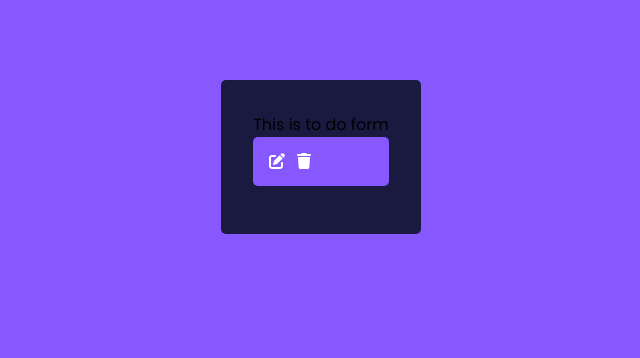
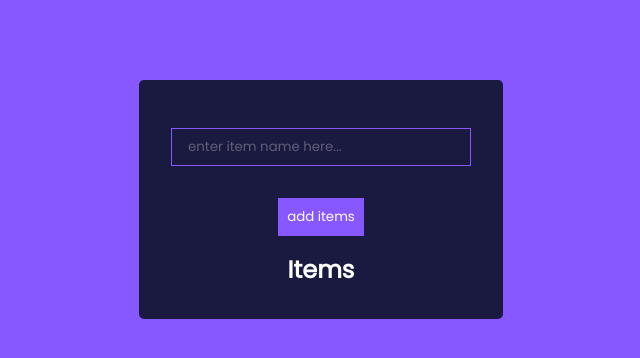
Before and after one commit to vvkkr1/todo-list, a React (Create React App) app: page / in a window 1280 px wide. Shown: the top 358 px of the page, without its empty margins (319-959 px from the left). Built offline with nearby package versions, Linux system fonts and the light colour scheme.

Commit message:
how to add values inside the empty array using data state variable

```diff
--- a/src/_app.js
+++ b/src/_app.js
@@ -1,6 +1,5 @@
 import './_app.css';
 import TodoHomepage from './pages';
-// import Homepage from './pages';
 
 function HomeApp() {
   return (
--- a/src/components/todo-form/index.js
+++ b/src/components/todo-form/index.js
@@ -1,13 +1,38 @@
-import React,{useState} from 'react'
-import './todoForm.css';
+// import React,{useState} from 'react'
+// import './todoForm.css';
 
-const TodoForm = () => {
+// const TodoForm = () => {
+//   const[value,setValue]=useState("");
+//   // const[data,setData]=useState([]);
 
-  return (
-    <div>
-      This is to do form
-    </div>
-  )
+//   function handleSubmit(event){
+//     event.preventDefault();
 
-}
- export default TodoForm
+
+//     console.log(value);
+//     // setData(value);
+//   }
+
+//   return (
+//     <div className='todo-form'>
+//       <form className='form' onSubmit={handleSubmit}>
+//         <div>
+//           <input
+//             type="text"
+//             className='todo-input'
+//             value={value}
+//             name='item'
+//             onChange={(event)=>setValue(event.target.value)}
+//             placeholder='enter item name...'
+//           />
+//         </div>
+//         <h1>{value}</h1>
+//         <div>
+//           <button className='todo-btn'>Add Items</button>
+//         </div>
+//       </form>
+//     </div>
+//   )
+
+// }
+//  export default TodoForm
--- a/src/components/todo/index.js
+++ b/src/components/todo/index.js
@@ -1,18 +1,18 @@
-import React from 'react'
-import "./todo.css";
-import { FontAwesomeIcon } from '@fortawesome/react-fontawesome'
-import { faPenToSquare } from '@fortawesome/free-solid-svg-icons'
-import { faTrash } from '@fortawesome/free-solid-svg-icons'
+// import React from 'react'
+// import "./todo.css";
+// import { FontAwesomeIcon } from '@fortawesome/react-fontawesome'
+// import { faPenToSquare } from '@fortawesome/free-solid-svg-icons'
+// import { faTrash } from '@fortawesome/free-solid-svg-icons'
 
-const Todo = () => {
-  return (
-    <div className='todo'>
-        <div>
-          <FontAwesomeIcon icon={faPenToSquare}/>
-          <FontAwesomeIcon icon={faTrash}/>
-        </div>
-    </div>
-  )
-}
+// const Todo = () => {
+//   return (
+//     <div className='todo'>
+//         <div>
+//           <FontAwesomeIcon icon={faPenToSquare}/>
+//           <FontAwesomeIcon icon={faTrash}/>
+//         </div>
+//     </div>
+//   )
+// }
 
-export default Todo
+// export default Todo
--- /dev/null
+++ b/src/new/todo-form/index.js
@@ -0,0 +1,58 @@
+import React, { useState } from 'react'
+import "./todoForm.css";
+
+const TodoForm = () => {
+//this state is to add the value
+const[value,setValue]=useState("");
+
+//this state to get/add the value
+const[data,setData]=useState([]);
+
+//item empty array to add values
+const[items, setItems] = useState([]);
+
+   function handleOnSubmit(event){
+    event.preventDefault();
+
+        // setData(value);
+
+        setData((oldValues)=>{
+            return [...oldValues, value]
+        })
+    }
+    console.log(data);
+
+
+  return (
+    <div className='todo-form-container'>
+        <form className='todo-form'>
+            <div className='input-wrap'>
+                <input
+                  type="text"
+                  name='item'
+                  value={value}
+                  placeholder='enter item name here...'
+                  className='todo-input'
+                  onChange={(e)=>setValue(e.target.value)}
+                />
+            </div>
+            <div className='btn-wrap'>
+                <button className='todo-btn' onClick={handleOnSubmit}>add items</button>
+            </div>
+            {/* <p style={{color:"white"}}> {value}</p>
+            <p style={{color:"white"}}> {data}</p> */}
+        </form>
+        <div>
+            <ol style={{color:"white"}}>
+                {/* <li>hello</li> */}
+                <h2>Items</h2>
+                {data.map((itemVal)=>{
+                    return <li>{itemVal}</li>
+                })}
+            </ol>
+        </div>
+    </div>
+  )
+}
+
+export default TodoForm
--- /dev/null
+++ b/src/new/todo/index.js
@@ -0,0 +1,10 @@
+import React from 'react'
+import "./todo.css";
+
+const Todo = () => {
+  return (
+    <div>Todo</div>
+  )
+}
+
+export default Todo
--- a/src/pages/index.js
+++ b/src/pages/index.js
@@ -1,18 +1,15 @@
 import React, { useState } from 'react'
 import "./todoHomepage.css";
-// import Completed from '../components/completed';
+
 // import Todo from '../components/todo';
-import TodoForm from '../components/todo-form';
-
-import Todo from '../components/todo';
+import TodoForm from '../new/todo-form';
 
 
 const TodoHomepage = () => {
 
     return(
         <div className='todo-homepage'>
-            <TodoForm />
-            <Todo name="vivek"/>
+            <TodoForm/>
         </div>
     )
 
```
Also changed, not shown: src/components/edit-todo-form/index.js (+10 -10 lines), src/new/edit-todo/index.js (added, +10 -0 lines), src/new/edit-todo/editTodo.css (added), src/new/todo-form/todoForm.css (added), src/new/todo/todo.css (added).
